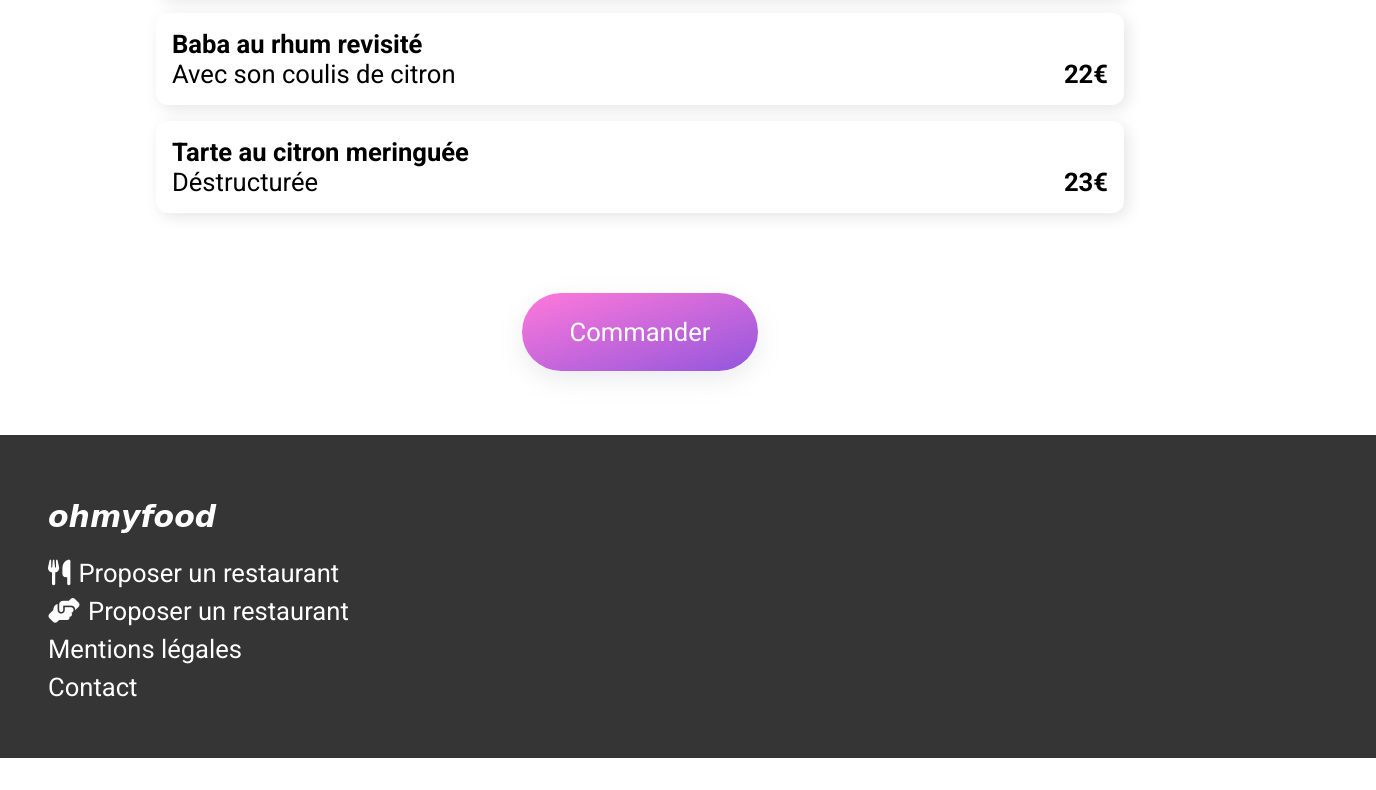
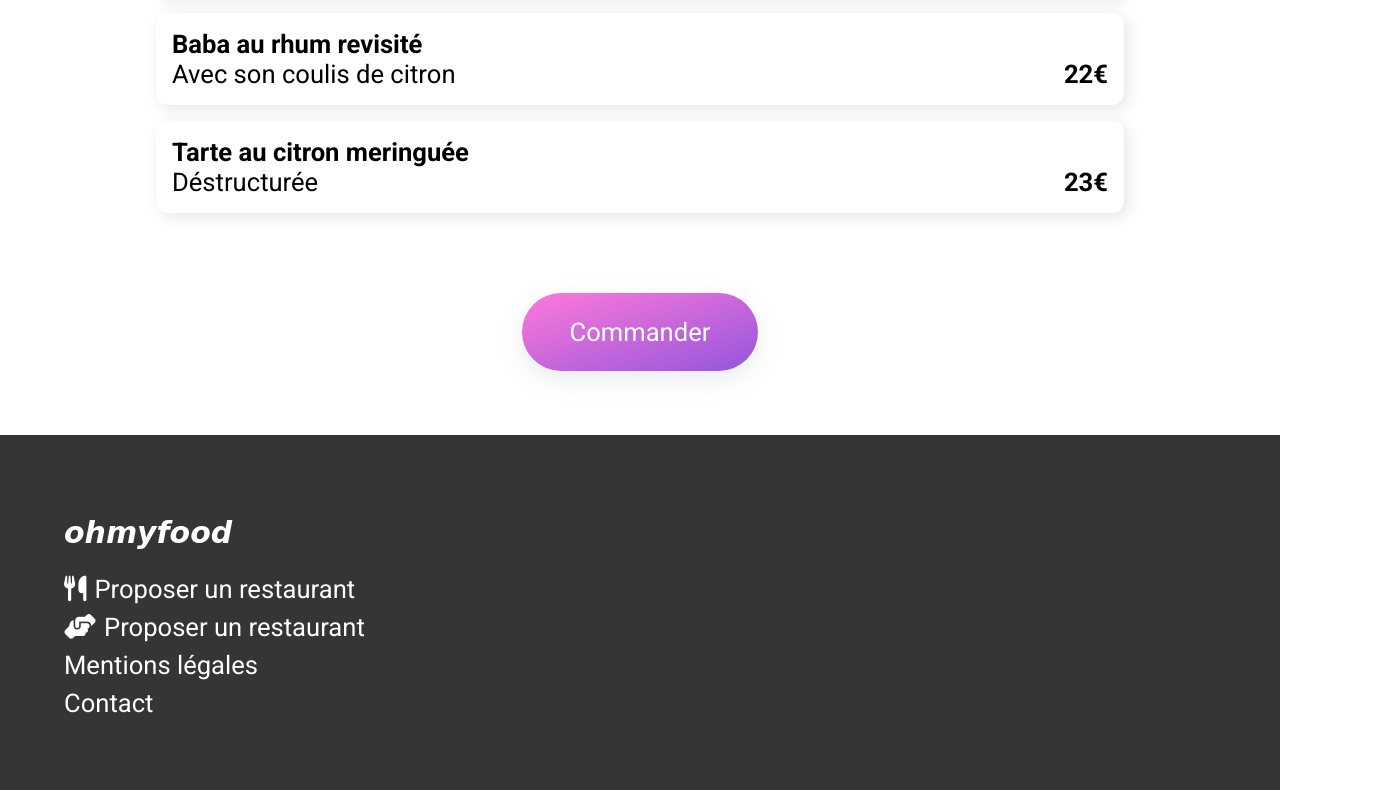
Before and after one commit to GregRgy/OCR-P3-Ohmyfood, a plain HTML site: page restaurants/note.html in a window 1280 px wide. Shown: the part 1929-2719 px from the top of the page, 1376 px wide, since content can reach past the window. Before the commit the page ends 2687 px from the top, so only its background shows below. Drawn offline with Linux system fonts and the light colour scheme; a web font is replaced by a local one.

Commit message:
Correction footer et scrollbar horizontal hidden

```diff
--- a/CSS/footer.css
+++ b/CSS/footer.css
@@ -1,10 +1,21 @@
-.footer {
+.footer, .fotter-elements {
+  display: flex;
+  flex-direction: column;
+  padding: 1rem;
+}
+.footer{
+  background: #353535;
+}
+.footer-elements{
   width: 100%;
   background: #353535;
   color: white;
   padding: 3rem;
   display: flex;
   flex-direction: column;
+  max-width: 1280px;
+  margin: auto;
+  position: relative;
 }
 .footer-title {
   font-family: "Shrikhand", cursive;
--- a/CSS/restaurant.css
+++ b/CSS/restaurant.css
@@ -1,7 +1,11 @@
+html, body {
+  overflow-x: hidden;
+}
 body {
   font-size: 1.6rem;
   font-family: "Roboto", sans-serif;
   margin: 0 0;
+  position: relative;
 }
 a {
   text-decoration: inherit;
--- a/restaurants/note.html
+++ b/restaurants/note.html
@@ -126,6 +126,7 @@
                 <div class="main-button">Commander</div>
             </main>
         <footer class="footer">
+            <div class="footer-elements">
             <h3 class="footer-title">ohmyfood</h3>
             <nav>
                 <a class="footer-link" href="#">
@@ -139,6 +140,7 @@
                 <a class="footer-link" href="#">Mentions légales</a>
                 <a class="footer-link" href="mailto:contact@ohmyfood.com">Contact</a>
             </nav>
+            </div>
         </footer>
     </body>
 </html>
```
Also changed, not shown: index.html (+2 -0 lines), restaurants/delice.html (+2 -0 lines), restaurants/francaise.html (+2 -0 lines), restaurants/palette.html (+2 -0 lines).
